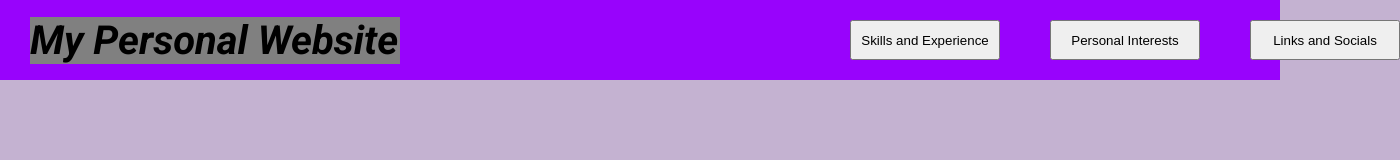
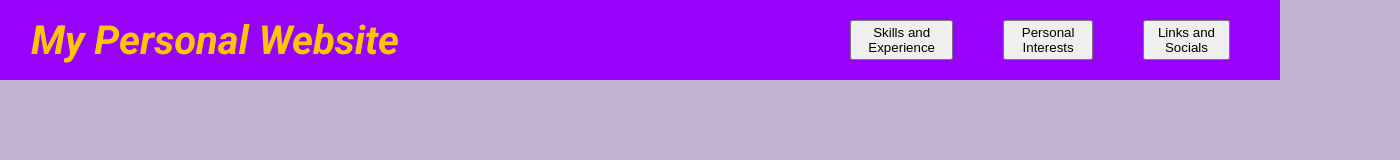
Before and after one commit to TLZ-05/TLZ-05.github.io, a plain HTML site: page html/index.html in a window 1280 px wide. Shown: the whole page, 1400 px wide, since content can reach past the window. Drawn offline with Linux system fonts and the light colour scheme.

Commit message:
add title color, turn 3 buttons to links to other pages

```diff
--- a/css/general.css
+++ b/css/general.css
@@ -3,3 +3,11 @@ body{
   margin:0;
   background-color:#C4B2D1
 }
+
+.page-link{
+    text-decoration:none;
+    color:inherit;
+    margin:0;
+    padding:0;
+    background-color:inherit;
+}
--- a/html/index.html
+++ b/html/index.html
@@ -20,30 +20,50 @@
         }
 
         .website-title{
-            background-color:grey;
             margin-left:30px;
             margin-right:450px;
             font-style:italic;
             font-size:40px;
             font-weight:700;
             min-width:370px;
-            align-content:center;
+            text-align:center;
+            color:#FCC603;
         }
 
         .navbar-button{
             margin-right:50px;
-            min-width:150px;
+            min-width:px;
             height:40px;
+
         }
+
+
     </style>
 </head>
 
 <body>
     <header class="header">
-        <div class="website-title">My Personal Website</div>
-        <button class="navbar-button">Skills and Experience</button>
-        <button class="navbar-button">Personal Interests</button>
-        <button class="navbar-button">Links and Socials</button>
+        <div class="website-title">
+            <a class="page-link" href="index.html">My Personal Website</a>
+        </div>
+
+        <button class="navbar-button">
+            <a class="page-link" href="skills_and_experience.html">
+                Skills and Experience
+            </a>
+        </button>
+
+        <button class="navbar-button">
+            <a class="page-link" href="personal_interests.html">
+                Personal Interests
+            </a>
+        </button>
+
+        <button class="navbar-button">
+            <a class="page-link" href="links_and_socials.html">
+                Links and Socials
+            </a>
+        </button>
     </header>
 </body>
 </html>
```
